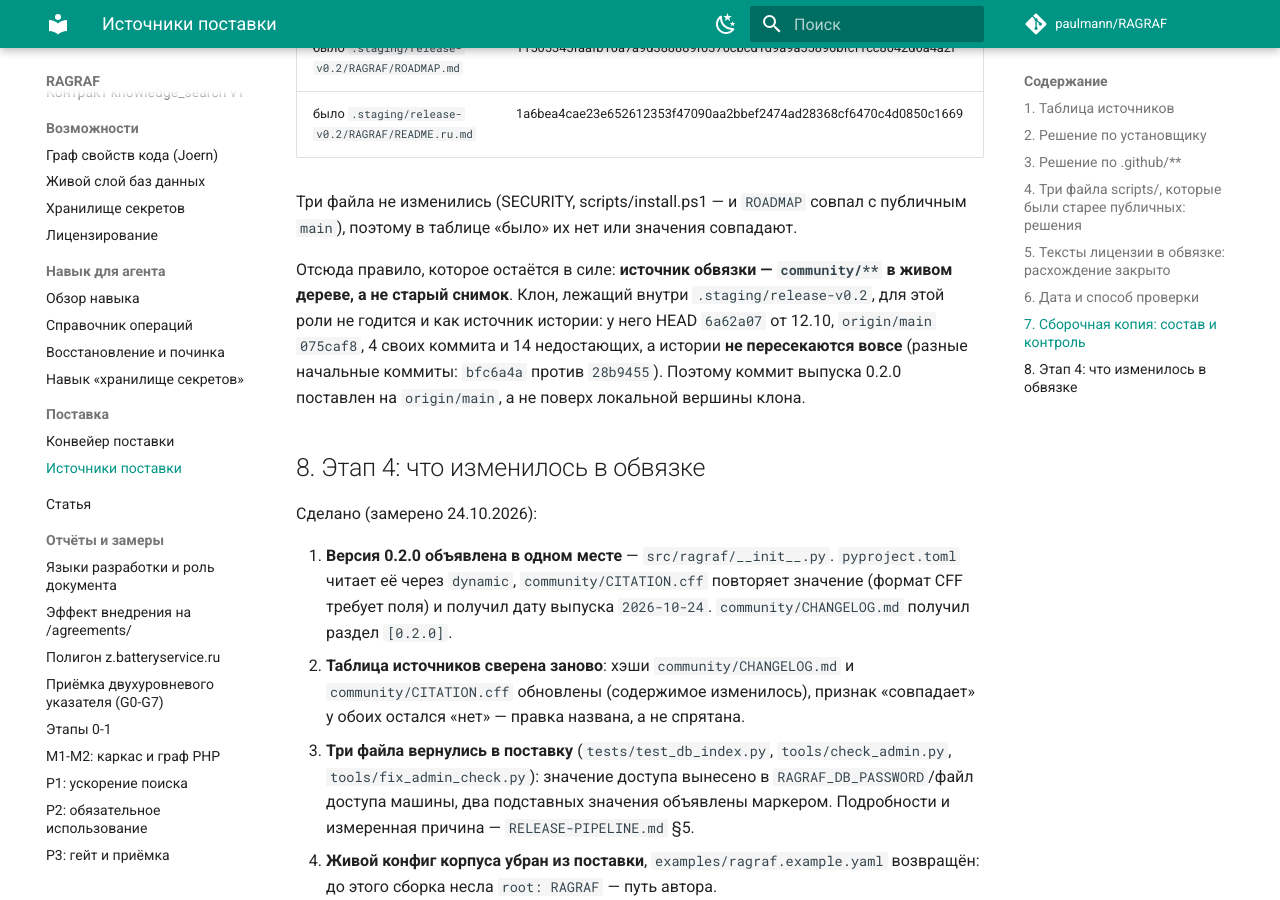
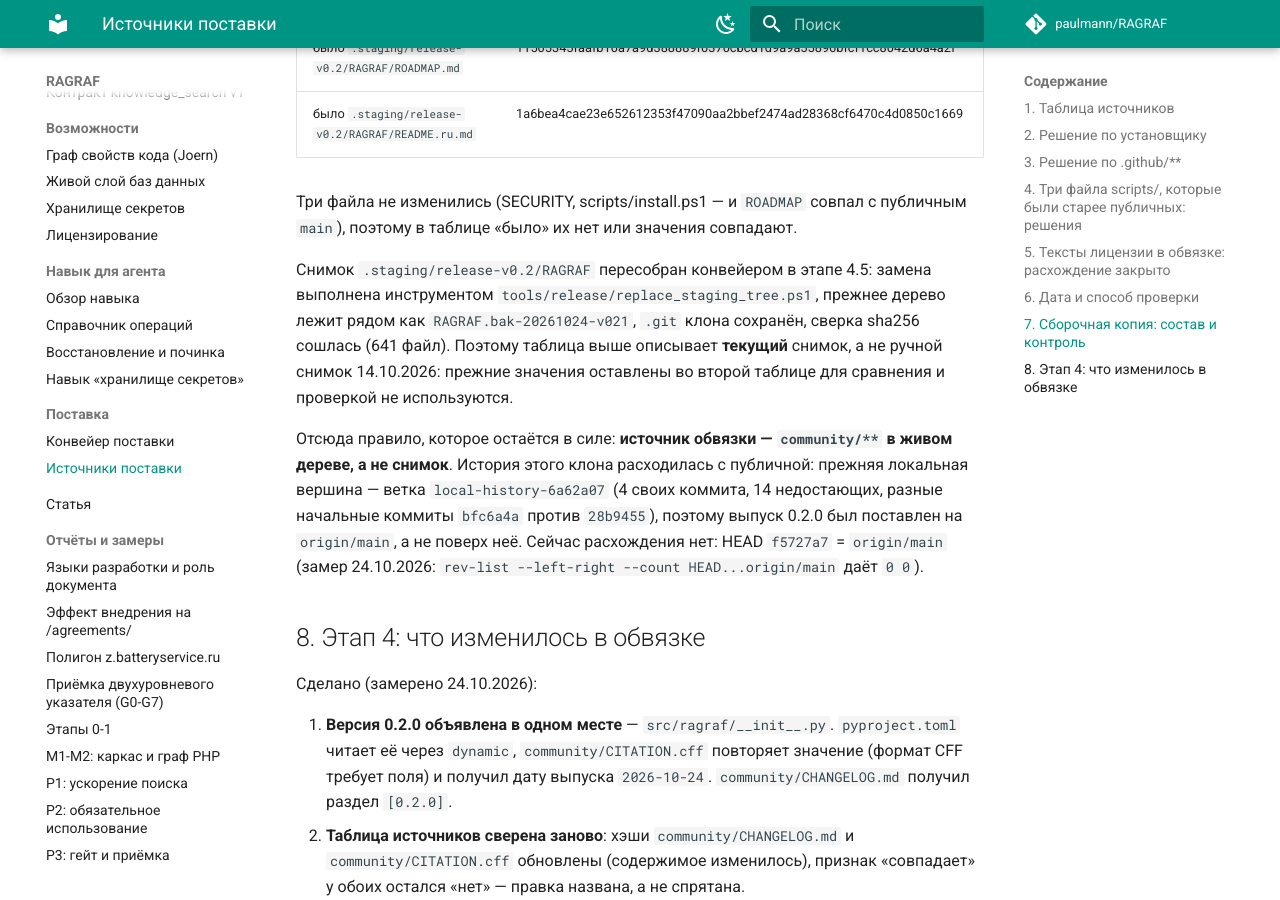
Before and after one commit to paulmann/RAGRAF, an MkDocs documentation site: the page built from docs/03_implementation/RELEASE-SOURCES.md, in a window 1280 px wide and 900 px high, scrolled down 7929 px. Built offline with MkDocs 1.6.1 and Material for MkDocs 9.7.7, drawn with Linux system fonts in a browser that asks for light colours; comment, search, counter and statistics services are not loaded; some of the changed text lies outside the part shown.

Commit message:
Снимок и таблица источников: хэши снимка сверены с поставкой
Снимок пересобран конвейером (RAGRAF.bak-20261024-v021, затем -v021b), поэтому
документ источников, описывавший ручной снимок 14.10.2026, приведён к факту:

- пересчитаны хэши шести ключевых файлов снимка (CHANGELOG, CONTRIBUTING,
  SECURITY, ROADMAP, README.ru, scripts/install.ps1);
- абзац об истории клона исправлен: HEAD f5727a7 = origin/main, расхождения 0/0,
  прежняя локальная вершина названа ветвью local-history-6a62a07;
- проверка обвязки (24-я) снова зелёная: 166 объектов, 0 нарушений.

```diff
--- a/docs/03_implementation/RELEASE-SOURCES.md
+++ b/docs/03_implementation/RELEASE-SOURCES.md
@@ -251,13 +251,20 @@ pwsh -NoProfile -File tools\Invoke-ProjectDoctrine.ps1   # 24-я проверк
 Три файла не изменились (SECURITY, scripts/install.ps1 — и `ROADMAP` совпал с
 публичным `main`), поэтому в таблице «было» их нет или значения совпадают.
 
+Снимок `.staging/release-v0.2/RAGRAF` пересобран конвейером в этапе 4.5:
+замена выполнена инструментом `tools/release/replace_staging_tree.ps1`, прежнее
+дерево лежит рядом как `RAGRAF.bak-20261024-v021`, `.git` клона сохранён, сверка
+sha256 сошлась (641 файл). Поэтому таблица выше описывает **текущий** снимок, а не
+ручной снимок 14.10.2026: прежние значения оставлены во второй таблице для
+сравнения и проверкой не используются.
+
 Отсюда правило, которое остаётся в силе: **источник обвязки — `community/**` в
-живом дереве, а не старый снимок**. Клон, лежащий внутри `.staging/release-v0.2`,
-для этой роли не годится и как источник истории: у него HEAD `6a62a07` от 12.10,
-`origin/main` `075caf8`, 4 своих коммита и 14 недостающих, а истории **не
-пересекаются вовсе** (разные начальные коммиты: `bfc6a4a` против `28b9455`).
-Поэтому коммит выпуска 0.2.0 поставлен на `origin/main`, а не поверх локальной
-вершины клона.
+живом дереве, а не снимок**. История этого клона расходилась с публичной: прежняя
+локальная вершина — ветка `local-history-6a62a07` (4 своих коммита, 14 недостающих,
+разные начальные коммиты `bfc6a4a` против `28b9455`), поэтому выпуск 0.2.0 был
+поставлен на `origin/main`, а не поверх неё. Сейчас расхождения нет: HEAD `f5727a7`
+= `origin/main` (замер 24.10.2026: `rev-list --left-right --count HEAD...origin/main`
+даёт `0 0`).
 
 ## 8. Этап 4: что изменилось в обвязке
 
```
Also changed, not shown: other parts of docs/03_implementation/RELEASE-SOURCES.md (+1 -1 lines), 1 other file.
